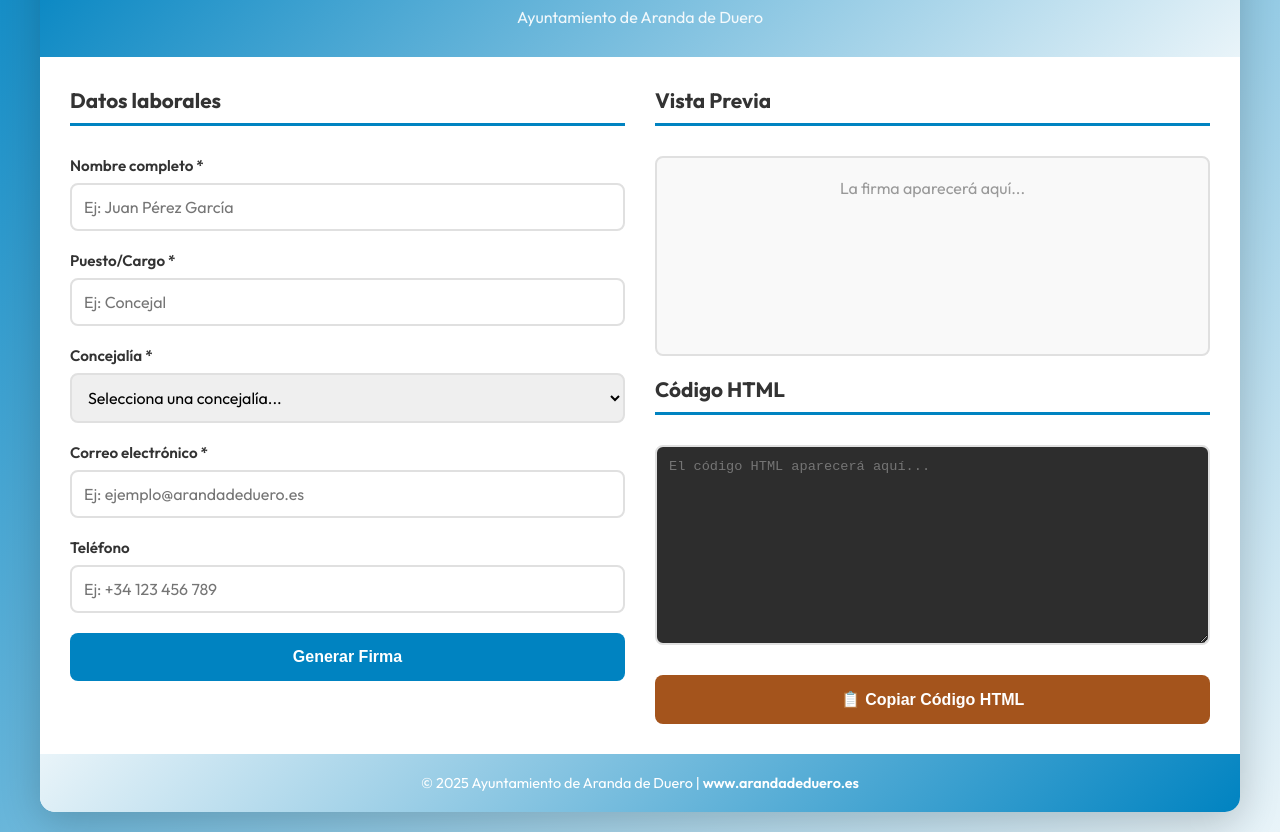
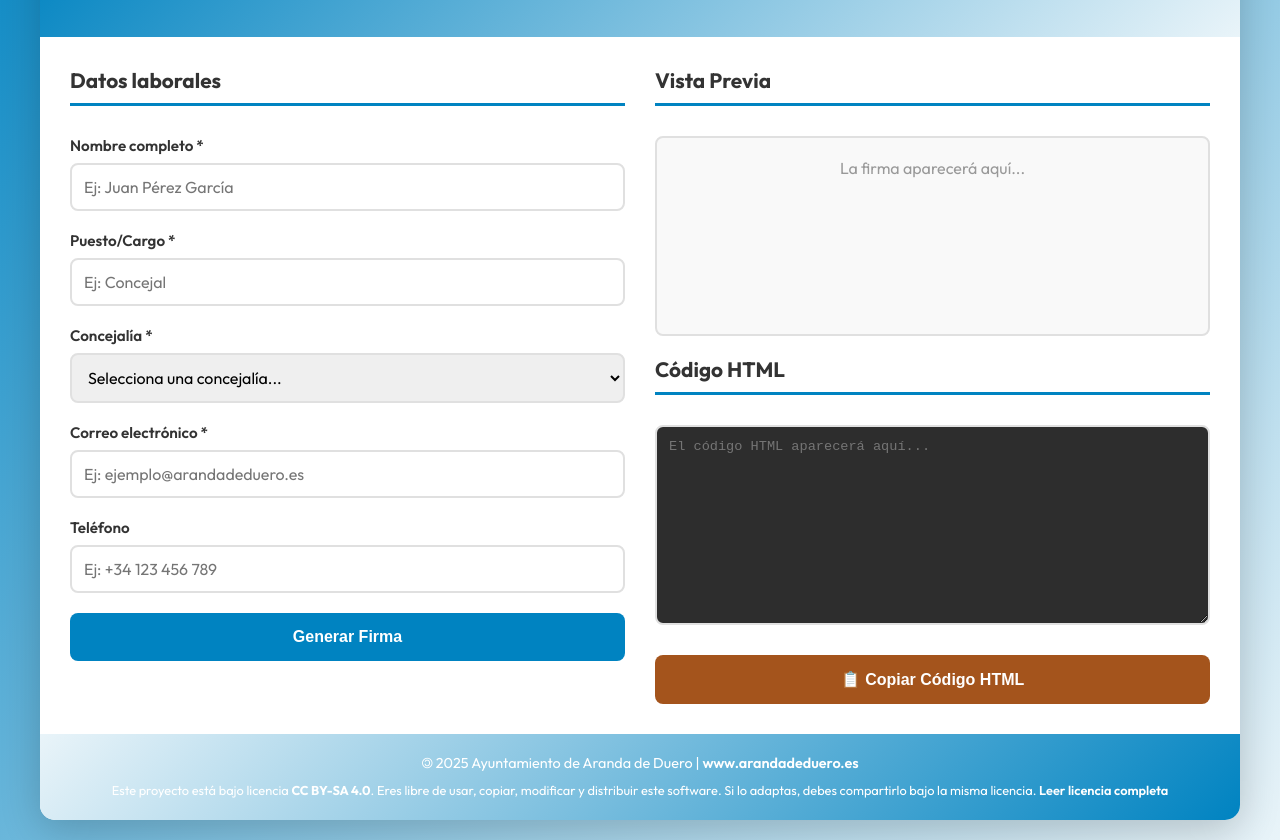
Before and after one commit to arandadeduero/firmas-correo, a plain HTML site: page index.html in a window 1280 px wide. Shown: the part 221-1061 px from the top of the page. Drawn offline with Linux system fonts and the light colour scheme.

Commit message:
LICENSE CC BY-SA 4.0

```diff
--- a/index.html
+++ b/index.html
@@ -58,6 +58,10 @@
         padding: 20px;
         text-align: center;
         font-size: 0.9rem;
+      }
+
+      .footer p {
+        margin: 0;
       }
 
       .footer a {
@@ -260,7 +264,6 @@
       </div>
       <div class="header">
         <h1>📧 Generador de firmas de correo</h1>
-        <p>Ayuntamiento de Aranda de Duero</p>
       </div>
 
       <div class="content">
@@ -480,13 +483,24 @@
         </div>
       </div>
       <div class="footer">
-        <p>
-          © 2025 Ayuntamiento de Aranda de Duero |
+        <p style="margin-bottom: 10px">
+          🄯 2025 Ayuntamiento de Aranda de Duero |
           <a
             href="https://www.arandadeduero.es"
             target="_blank"
             rel="noopener noreferrer"
             >www.arandadeduero.es</a
+          >
+        </p>
+        <p style="font-size: 0.8rem; line-height: 1.4">
+          Este proyecto está bajo licencia <strong>CC BY-SA 4.0</strong>. Eres
+          libre de usar, copiar, modificar y distribuir este software. Si lo
+          adaptas, debes compartirlo bajo la misma licencia.
+          <a
+            href="https://creativecommons.org/licenses/by-sa/4.0/deed.es"
+            target="_blank"
+            rel="noopener noreferrer"
+            >Leer licencia completa</a
           >
         </p>
       </div>
```
Also changed, not shown: 1 other file.
